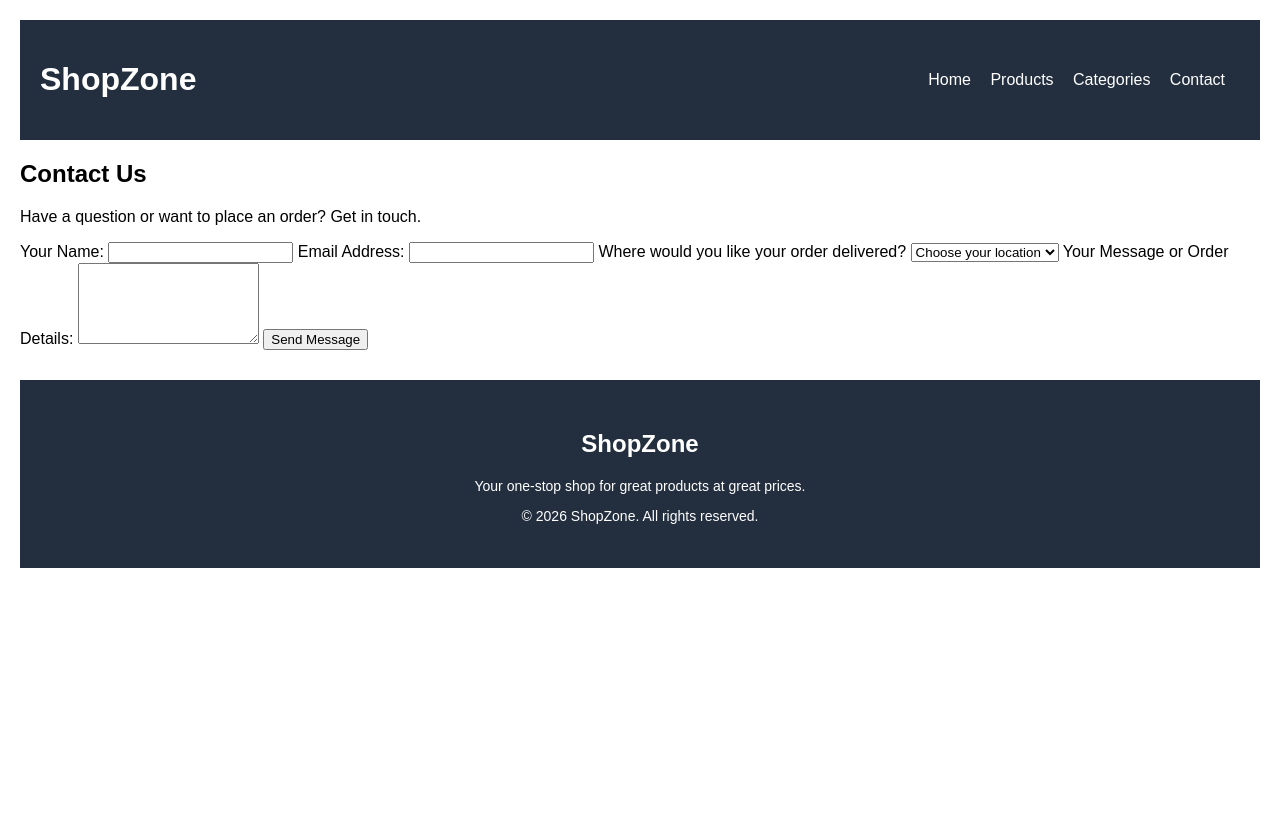
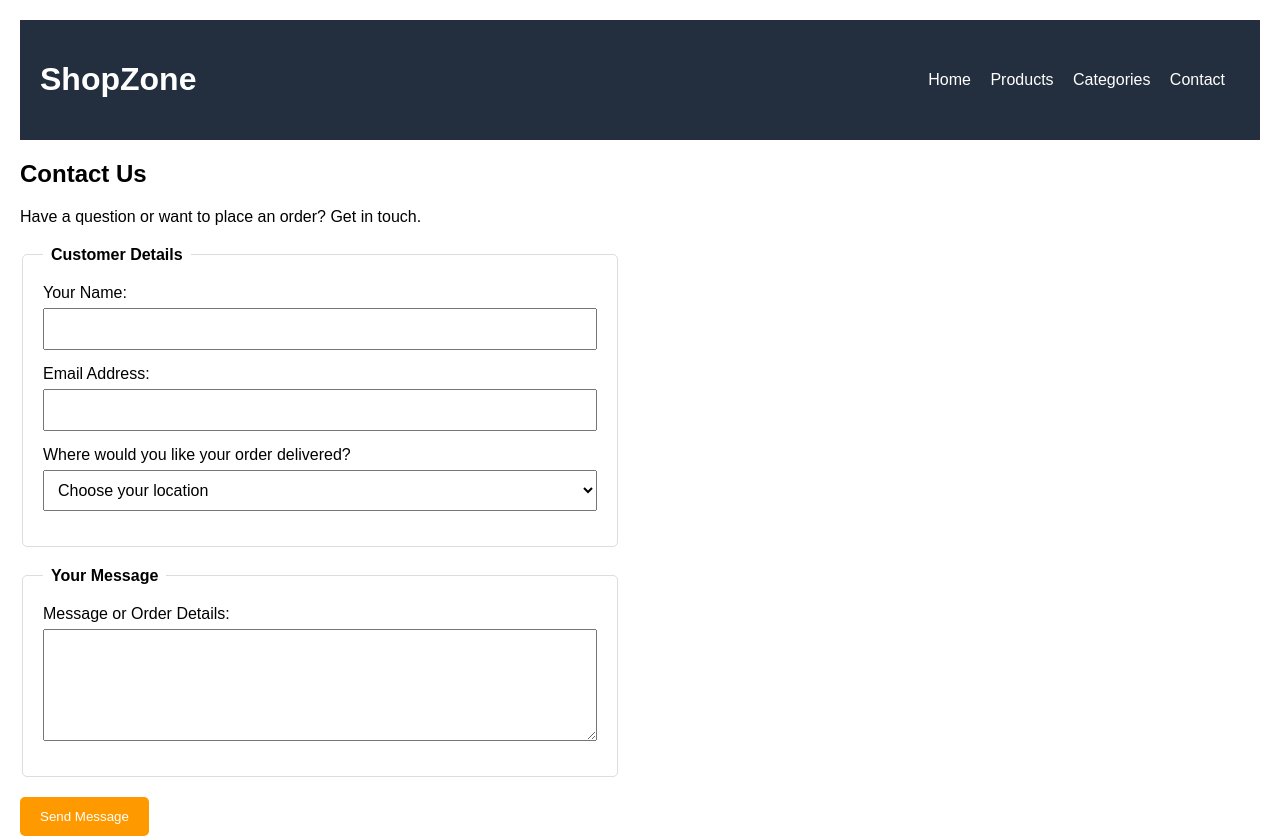
Before and after one commit to evayoleo/prdv251-portfolio-lenny, a plain HTML site: page ShopZone/contact.html in a window 1280 px wide. Shown: the top 839 px of the page. Before the commit the page ends 800 px from the top, so only its background shows below. Drawn offline with Linux system fonts and the light colour scheme.

Commit message:
add fieldst & css

```diff
--- a/ShopZone/assets/css/style.css
+++ b/ShopZone/assets/css/style.css
@@ -159,3 +159,54 @@ footer nav a:hover {
 footer p {
     font-size: 14px;
 }
+/* Keep the contact form neatly arranged */
+.contact-form {
+    max-width: 600px;
+    margin: 20px 0;
+}
+
+/* Group related form fields */
+.contact-form fieldset {
+    border: 1px solid #ddd;
+    border-radius: 5px;
+    padding: 20px;
+    margin-bottom: 20px;
+}
+
+/* Style the title of each field group */
+.contact-form legend {
+    font-weight: bold;
+    padding: 0 8px;
+}
+
+/* Keep each label and its field together */
+.form-group {
+    display: flex;
+    flex-direction: column;
+    gap: 6px;
+    margin-bottom: 15px;
+}
+
+/* Make the fields easy to use */
+.contact-form input,
+.contact-form select,
+.contact-form textarea {
+    width: 100%;
+    padding: 10px;
+    font: inherit;
+}
+
+/* Keep the message box resizable vertically */
+.contact-form textarea {
+    resize: vertical;
+}
+
+/* Style the submit button */
+.contact-form button {
+    background-color: #ff9900;
+    color: white;
+    border: none;
+    padding: 12px 20px;
+    border-radius: 5px;
+    cursor: pointer;
+}
--- a/ShopZone/contact.html
+++ b/ShopZone/contact.html
@@ -26,16 +26,29 @@
         <h2>Contact Us</h2>
         <p>Have a question or want to place an order? Get in touch.</p>
 
-        <!-- Contact and delivery details form -->
-        <form>
+ <!-- Group the customer details and message fields -->
+<form class="contact-form">
+    <fieldset>
+        <legend>Customer Details</legend>
+
+        <div class="form-group">
             <label for="customer-name">Your Name:</label>
-            <input type="text" id="customer-name" name="customer-name" required>
+            <input type="text" id="customer-name"
+                   name="customer-name" required>
+        </div>
 
+        <div class="form-group">
             <label for="customer-email">Email Address:</label>
-            <input type="email" id="customer-email" name="customer-email" required>
+            <input type="email" id="customer-email"
+                   name="customer-email" required>
+        </div>
 
-            <label for="delivery-location">Where would you like your order delivered?</label>
-            <select id="delivery-location" name="delivery-location" required>
+        <div class="form-group">
+            <label for="delivery-location">
+                Where would you like your order delivered?
+            </label>
+            <select id="delivery-location"
+                    name="delivery-location" required>
                 <option value="">Choose your location</option>
                 <option value="nairobi">Nairobi</option>
                 <option value="mombasa">Mombasa</option>
@@ -44,12 +57,21 @@
                 <option value="eldoret">Eldoret</option>
                 <option value="other">Other</option>
             </select>
+        </div>
+    </fieldset>
 
-            <label for="message">Your Message or Order Details:</label>
-            <textarea id="message" name="message" rows="5" required></textarea>
+    <fieldset>
+        <legend>Your Message</legend>
 
-            <button type="submit">Send Message</button>
-        </form>
+        <div class="form-group">
+            <label for="message">Message or Order Details:</label>
+            <textarea id="message" name="message"
+                      rows="5" required></textarea>
+        </div>
+    </fieldset>
+
+    <button type="submit">Send Message</button>
+</form>
     </main>
 
     <!-- Website footer -->
```
